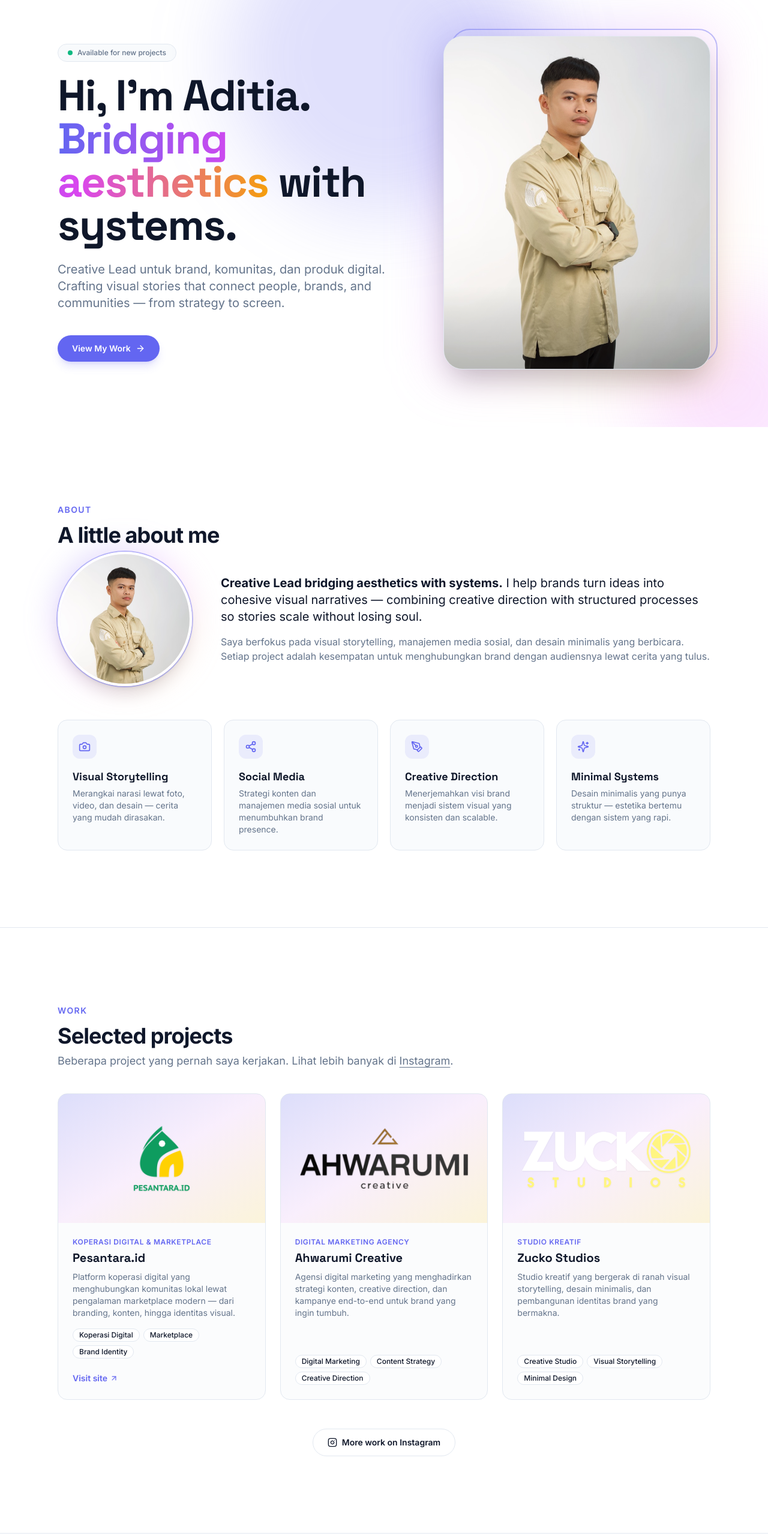
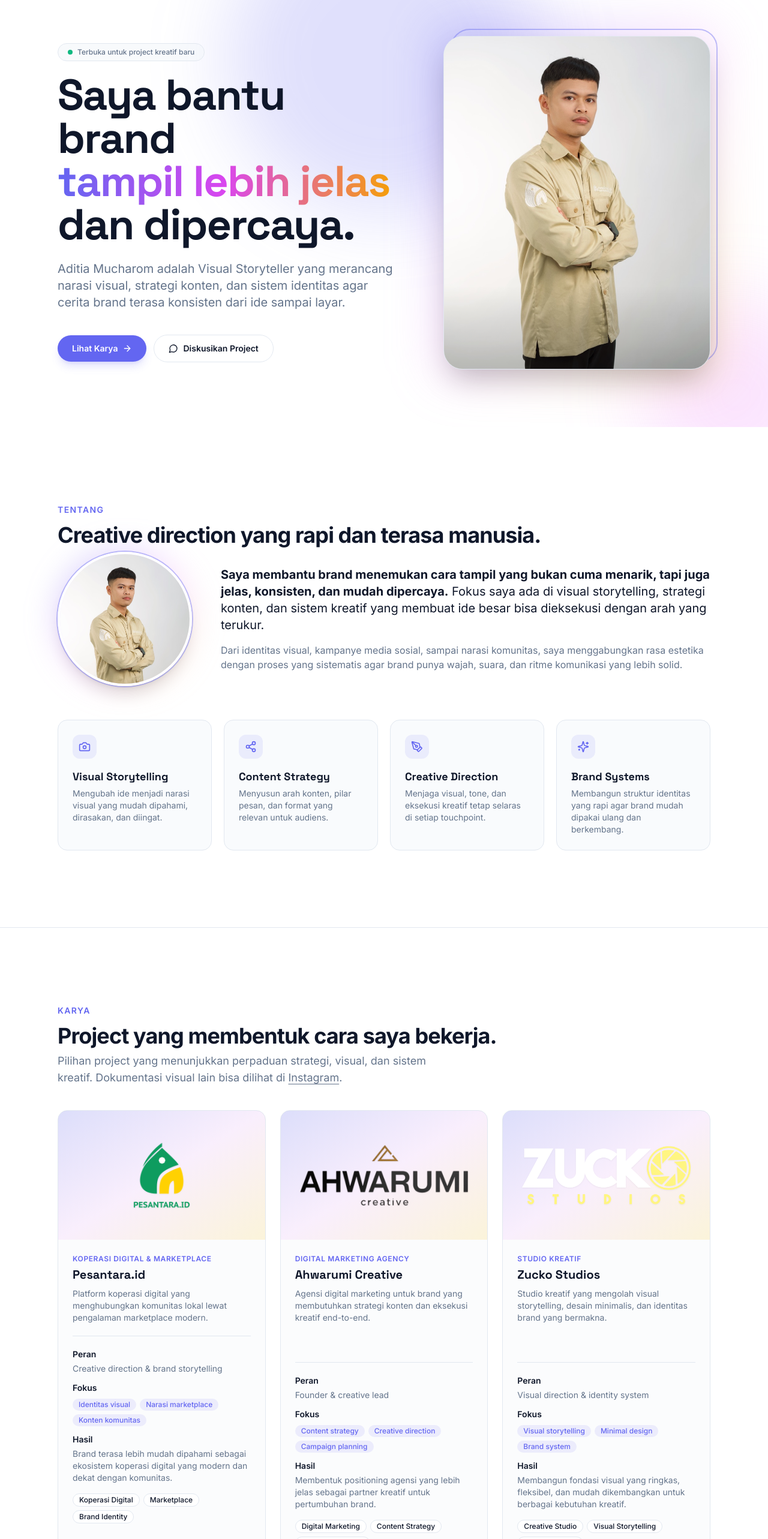
Before and after one commit to aditiamucharom/aditiamucharom.github.io, a Next.js app: page / in a window 1280 px wide. Shown: the part 100-2666 px from the top of the page at 60% size. Built offline with nearby package versions, Linux system fonts and the light colour scheme.

Commit message:
Strengthen homepage copy and project proof

```diff
--- a/components/about.tsx
+++ b/components/about.tsx
@@ -7,25 +7,25 @@ const highlights = [
     icon: Camera,
     title: "Visual Storytelling",
     description:
-      "Merangkai narasi lewat foto, video, dan desain — cerita yang mudah dirasakan.",
+      "Mengubah ide menjadi narasi visual yang mudah dipahami, dirasakan, dan diingat.",
   },
   {
     icon: Share2,
-    title: "Social Media",
+    title: "Content Strategy",
     description:
-      "Strategi konten dan manajemen media sosial untuk menumbuhkan brand presence.",
+      "Menyusun arah konten, pilar pesan, dan format yang relevan untuk audiens.",
   },
   {
     icon: PenTool,
     title: "Creative Direction",
     description:
-      "Menerjemahkan visi brand menjadi sistem visual yang konsisten dan scalable.",
+      "Menjaga visual, tone, dan eksekusi kreatif tetap selaras di setiap touchpoint.",
   },
   {
     icon: Sparkles,
-    title: "Minimal Systems",
+    title: "Brand Systems",
     description:
-      "Desain minimalis yang punya struktur — estetika bertemu dengan sistem yang rapi.",
+      "Membangun struktur identitas yang rapi agar brand mudah dipakai ulang dan berkembang.",
   },
 ];
 
@@ -34,9 +34,11 @@ export function About() {
     <section id="about" className="py-24 sm:py-32">
       <div className="container-page">
         <p className="text-sm font-semibold uppercase tracking-widest text-brand mb-3">
-          About
+          Tentang
         </p>
-        <h2 className="section-title">A little about me</h2>
+        <h2 className="section-title">
+          Creative direction yang rapi dan terasa manusia.
+        </h2>
 
         {/* Photo + bio side-by-side on md+, stacked on mobile */}
         <div className="grid items-center gap-10 md:grid-cols-[auto_1fr] md:gap-12 mb-14">
@@ -62,17 +64,18 @@ export function About() {
           <div>
             <p className="text-lg sm:text-xl leading-relaxed">
               <strong className="text-[rgb(var(--foreground))]">
-                Creative Lead bridging aesthetics with systems.
+                Saya membantu brand menemukan cara tampil yang bukan cuma
+                menarik, tapi juga jelas, konsisten, dan mudah dipercaya.
               </strong>{" "}
-              I help brands turn ideas into cohesive visual narratives —
-              combining creative direction with structured processes so stories
-              scale without losing soul.
+              Fokus saya ada di visual storytelling, strategi konten, dan
+              sistem kreatif yang membuat ide besar bisa dieksekusi dengan
+              arah yang terukur.
             </p>
             <p className="mt-4 text-[rgb(var(--muted-foreground))]">
-              Saya berfokus pada visual storytelling, manajemen media sosial,
-              dan desain minimalis yang berbicara. Setiap project adalah
-              kesempatan untuk menghubungkan brand dengan audiensnya lewat
-              cerita yang tulus.
+              Dari identitas visual, kampanye media sosial, sampai narasi
+              komunitas, saya menggabungkan rasa estetika dengan proses yang
+              sistematis agar brand punya wajah, suara, dan ritme komunikasi
+              yang lebih solid.
             </p>
           </div>
         </div>
--- a/components/contact.tsx
+++ b/components/contact.tsx
@@ -36,11 +36,11 @@ export function Contact() {
       } else {
         const payload = await res.json().catch(() => ({}));
         setStatus("error");
-        setErrorMsg(payload?.error || "Something went wrong. Please try again.");
+        setErrorMsg(payload?.error || "Pesan belum terkirim. Silakan coba lagi.");
       }
     } catch {
       setStatus("error");
-      setErrorMsg("Network error. Please try again.");
+      setErrorMsg("Koneksi bermasalah. Silakan coba lagi.");
     }
   }
 
@@ -51,19 +51,20 @@ export function Contact() {
     >
       <div className="container-page max-w-3xl">
         <p className="text-sm font-semibold uppercase tracking-widest text-brand mb-3">
-          Contact
+          Kontak
         </p>
-        <h2 className="section-title">Let&apos;s work together</h2>
+        <h2 className="section-title">Punya brand story yang perlu dirapikan?</h2>
         <p className="section-subtitle text-lg">
-          Punya ide project, pertanyaan, atau sekadar mau ngobrol? Kirim pesan
-          dan saya akan balas secepatnya.
+          Ceritakan kebutuhan brand, campaign, konten, atau identitas visual
+          yang sedang ingin dibangun. Saya akan balas dengan arah awal yang
+          bisa langsung kita diskusikan.
         </p>
 
         {!isConfigured && (
           <div className="mb-6 flex items-start gap-3 rounded-xl border border-amber-400/40 bg-amber-50 p-4 text-sm text-amber-900 dark:bg-amber-950/40 dark:text-amber-200">
             <AlertCircle className="mt-0.5 h-4 w-4 shrink-0" />
             <div>
-              <strong>Form not configured yet.</strong> Sign up at{" "}
+              <strong>Form belum dikonfigurasi.</strong> Daftar di{" "}
               <a
                 href="https://formspree.io"
                 target="_blank"
@@ -72,11 +73,11 @@ export function Contact() {
               >
                 formspree.io
               </a>{" "}
-              (free) and paste your endpoint into{" "}
+              (free) lalu masukkan endpoint ke{" "}
               <code className="rounded bg-amber-100 px-1 py-0.5 text-xs dark:bg-amber-900/50">
                 lib/site-config.ts → formspreeEndpoint
               </code>
-              . Meanwhile, you can email me at{" "}
+              . Sementara itu, Anda bisa email ke{" "}
               <a
                 href={`mailto:${siteConfig.email}`}
                 className="underline underline-offset-2"
@@ -92,7 +93,7 @@ export function Contact() {
           <div className="grid gap-5 sm:grid-cols-2">
             <div>
               <label htmlFor="name" className="mb-1.5 block text-sm font-medium">
-                Name
+                Nama
               </label>
               <input
                 id="name"
@@ -100,7 +101,7 @@ export function Contact() {
                 type="text"
                 required
                 autoComplete="name"
-                placeholder="Your name"
+                placeholder="Nama Anda"
                 className="w-full rounded-xl border border-[rgb(var(--border))] bg-[rgb(var(--background))] px-4 py-3 text-sm outline-none transition focus:border-brand focus:ring-2 focus:ring-brand/30"
               />
             </div>
@@ -122,14 +123,14 @@ export function Contact() {
 
           <div>
             <label htmlFor="message" className="mb-1.5 block text-sm font-medium">
-              Message
+              Pesan
             </label>
             <textarea
               id="message"
               name="message"
               required
               rows={6}
-              placeholder="Tell me about your project, idea, or just say hi..."
+              placeholder="Ceritakan project, target audiens, timeline, atau masalah visual yang ingin dibereskan..."
               className="w-full resize-none rounded-xl border border-[rgb(var(--border))] bg-[rgb(var(--background))] px-4 py-3 text-sm outline-none transition focus:border-brand focus:ring-2 focus:ring-brand/30"
             />
           </div>
@@ -144,22 +145,22 @@ export function Contact() {
               className="btn-primary disabled:cursor-not-allowed disabled:opacity-60"
             >
               {status === "submitting" ? (
-                "Sending..."
+                "Mengirim..."
               ) : (
                 <>
-                  <Send className="h-4 w-4" /> Send message
+                  <Send className="h-4 w-4" /> Kirim pesan
                 </>
               )}
             </button>
 
             <a href={`mailto:${siteConfig.email}`} className="btn-ghost">
-              <Mail className="h-4 w-4" /> Email directly
+              <Mail className="h-4 w-4" /> Email langsung
             </a>
           </div>
 
           {status === "success" && (
             <p className="inline-flex items-center gap-2 text-sm text-emerald-600 dark:text-emerald-400">
-              <CheckCircle2 className="h-4 w-4" /> Thanks! Your message has been sent.
+              <CheckCircle2 className="h-4 w-4" /> Terima kasih. Pesan Anda sudah terkirim.
             </p>
           )}
           {status === "error" && (
--- a/components/footer.tsx
+++ b/components/footer.tsx
@@ -14,7 +14,7 @@ export function Footer() {
     <footer className="border-t border-[rgb(var(--border))] py-10">
       <div className="container-page flex flex-col items-center justify-between gap-6 sm:flex-row">
         <p className="text-sm text-[rgb(var(--muted-foreground))]">
-          &copy; {year} {siteConfig.name}. Built with Passion.
+          &copy; {year} {siteConfig.name}. Visual stories, built with care.
         </p>
 
         <div className="flex items-center gap-1">
--- a/components/hero.tsx
+++ b/components/hero.tsx
@@ -1,6 +1,6 @@
 import Image from "next/image";
 import Link from "next/link";
-import { ArrowRight, Download } from "lucide-react";
+import { ArrowRight, Download, MessageCircle } from "lucide-react";
 import { siteConfig } from "@/lib/site-config";
 
 export function Hero() {
@@ -18,26 +18,30 @@ export function Hero() {
           <div className="order-1">
             <p className="mb-5 inline-flex w-fit items-center gap-2 rounded-full border border-[rgb(var(--border))] bg-[rgb(var(--muted))]/50 px-4 py-1.5 text-xs font-medium text-[rgb(var(--muted-foreground))] animate-fade-up">
               <span className="h-2 w-2 rounded-full bg-emerald-500" />
-              Available for new projects
+              Terbuka untuk project kreatif baru
             </p>
 
             <h1 className="font-display text-4xl sm:text-6xl lg:text-7xl font-black tracking-tight leading-[0.95] animate-fade-up [animation-delay:80ms]">
-              Hi, I&apos;m {siteConfig.name.split(" ")[0]}.
+              Saya bantu brand
               <br />
               <span className="bg-gradient-to-r from-brand via-fuchsia-500 to-amber-500 bg-clip-text text-transparent">
-                Bridging aesthetics
+                tampil lebih jelas
               </span>{" "}
-              with systems.
+              dan dipercaya.
             </h1>
 
             <p className="mt-6 max-w-xl text-lg sm:text-xl text-[rgb(var(--muted-foreground))] animate-fade-up [animation-delay:160ms]">
-              {siteConfig.tagline}. Crafting visual stories that connect
-              people, brands, and communities — from strategy to screen.
+              {siteConfig.name} adalah {siteConfig.role} yang merancang
+              narasi visual, strategi konten, dan sistem identitas agar cerita
+              brand terasa konsisten dari ide sampai layar.
             </p>
 
             <div className="mt-10 flex flex-wrap items-center gap-3 animate-fade-up [animation-delay:240ms]">
               <Link href="#projects" className="btn-primary">
-                View My Work <ArrowRight className="h-4 w-4" />
+                Lihat Karya <ArrowRight className="h-4 w-4" />
+              </Link>
+              <Link href="#contact" className="btn-ghost">
+                <MessageCircle className="h-4 w-4" /> Diskusikan Project
               </Link>
               {siteConfig.cvUrl && (
                 <a href={siteConfig.cvUrl} download className="btn-ghost">
--- a/components/navbar.tsx
+++ b/components/navbar.tsx
@@ -8,9 +8,9 @@ import { ThemeToggle } from "./theme-toggle";
 import { siteConfig } from "@/lib/site-config";
 
 const navLinks = [
-  { href: "#about", label: "About" },
-  { href: "#projects", label: "Projects" },
-  { href: "#contact", label: "Contact" },
+  { href: "#about", label: "Tentang" },
+  { href: "#projects", label: "Karya" },
+  { href: "#contact", label: "Kontak" },
 ];
 
 export function Navbar() {
--- a/components/projects.tsx
+++ b/components/projects.tsx
@@ -12,11 +12,12 @@ export function Projects() {
     >
       <div className="container-page">
         <p className="text-sm font-semibold uppercase tracking-widest text-brand mb-3">
-          Work
+          Karya
         </p>
-        <h2 className="section-title">Selected projects</h2>
+        <h2 className="section-title">Project yang membentuk cara saya bekerja.</h2>
         <p className="section-subtitle text-lg">
-          Beberapa project yang pernah saya kerjakan. Lihat lebih banyak di{" "}
+          Pilihan project yang menunjukkan perpaduan strategi, visual, dan
+          sistem kreatif. Dokumentasi visual lain bisa dilihat di{" "}
           <Link
             href={siteConfig.social.instagram}
             className="underline underline-offset-4 hover:text-brand"
@@ -73,6 +74,40 @@ export function Projects() {
                   {p.description}
                 </p>
 
+                <dl className="mt-5 grid gap-3 border-t border-[rgb(var(--border))] pt-5 text-sm">
+                  <div>
+                    <dt className="font-semibold text-[rgb(var(--foreground))]">
+                      Peran
+                    </dt>
+                    <dd className="mt-1 text-[rgb(var(--muted-foreground))]">
+                      {p.role}
+                    </dd>
+                  </div>
+                  <div>
+                    <dt className="font-semibold text-[rgb(var(--foreground))]">
+                      Fokus
+                    </dt>
+                    <dd className="mt-2 flex flex-wrap gap-1.5">
+                      {p.scope.map((item) => (
+                        <span
+                          key={item}
+                          className="rounded-full bg-brand/10 px-2.5 py-0.5 text-xs font-medium text-brand"
+                        >
+                          {item}
+                        </span>
+                      ))}
+                    </dd>
+                  </div>
+                  <div>
+                    <dt className="font-semibold text-[rgb(var(--foreground))]">
+                      Hasil
+                    </dt>
+                    <dd className="mt-1 text-[rgb(var(--muted-foreground))]">
+                      {p.outcome}
+                    </dd>
+                  </div>
+                </dl>
+
                 <div className="mt-4 flex flex-wrap gap-1.5">
                   {p.tags.map((tag) => (
                     <span
@@ -92,7 +127,7 @@ export function Projects() {
                       rel="noopener noreferrer"
                       className="inline-flex items-center gap-1 text-sm font-semibold text-brand hover:underline"
                     >
-                      Visit site <ArrowUpRight className="h-3.5 w-3.5" />
+                      Kunjungi site <ArrowUpRight className="h-3.5 w-3.5" />
                     </Link>
                   </div>
                 )}
@@ -108,7 +143,7 @@ export function Projects() {
             rel="noopener noreferrer"
             className="btn-ghost"
           >
-            <Instagram className="h-4 w-4" /> More work on Instagram
+            <Instagram className="h-4 w-4" /> Lihat karya lain di Instagram
           </Link>
         </div>
       </div>
--- a/lib/projects-data.ts
+++ b/lib/projects-data.ts
@@ -2,6 +2,9 @@ export type Project = {
   title: string;
   category?: string;
   description: string;
+  role: string;
+  scope: string[];
+  outcome: string;
   tags: string[];
   image?: string;
   /** Path to a square/transparent brand logo shown on the project card. */
@@ -17,7 +20,11 @@ export const projects: Project[] = [
     title: "Pesantara.id",
     category: "Koperasi Digital & Marketplace",
     description:
-      "Platform koperasi digital yang menghubungkan komunitas lokal lewat pengalaman marketplace modern — dari branding, konten, hingga identitas visual.",
+      "Platform koperasi digital yang menghubungkan komunitas lokal lewat pengalaman marketplace modern.",
+    role: "Creative direction & brand storytelling",
+    scope: ["Identitas visual", "Narasi marketplace", "Konten komunitas"],
+    outcome:
+      "Brand terasa lebih mudah dipahami sebagai ekosistem koperasi digital yang modern dan dekat dengan komunitas.",
     tags: ["Koperasi Digital", "Marketplace", "Brand Identity"],
     logo: "/pesantara-logo.png",
     href: "https://pesantara.id",
@@ -26,7 +33,11 @@ export const projects: Project[] = [
     title: "Ahwarumi Creative",
     category: "Digital Marketing Agency",
     description:
-      "Agensi digital marketing yang menghadirkan strategi konten, creative direction, dan kampanye end-to-end untuk brand yang ingin tumbuh.",
+      "Agensi digital marketing untuk brand yang membutuhkan strategi konten dan eksekusi kreatif end-to-end.",
+    role: "Founder & creative lead",
+    scope: ["Content strategy", "Creative direction", "Campaign planning"],
+    outcome:
+      "Membentuk positioning agensi yang lebih jelas sebagai partner kreatif untuk pertumbuhan brand.",
     tags: ["Digital Marketing", "Content Strategy", "Creative Direction"],
     logo: "/ahwarumi-logo.png",
   },
@@ -34,7 +45,11 @@ export const projects: Project[] = [
     title: "Zucko Studios",
     category: "Studio Kreatif",
     description:
-      "Studio kreatif yang bergerak di ranah visual storytelling, desain minimalis, dan pembangunan identitas brand yang bermakna.",
+      "Studio kreatif yang mengolah visual storytelling, desain minimalis, dan identitas brand yang bermakna.",
+    role: "Visual direction & identity system",
+    scope: ["Visual storytelling", "Minimal design", "Brand system"],
+    outcome:
+      "Membangun fondasi visual yang ringkas, fleksibel, dan mudah dikembangkan untuk berbagai kebutuhan kreatif.",
     tags: ["Creative Studio", "Visual Storytelling", "Minimal Design"],
     logo: "/zucko-logo.png",
   },
```
